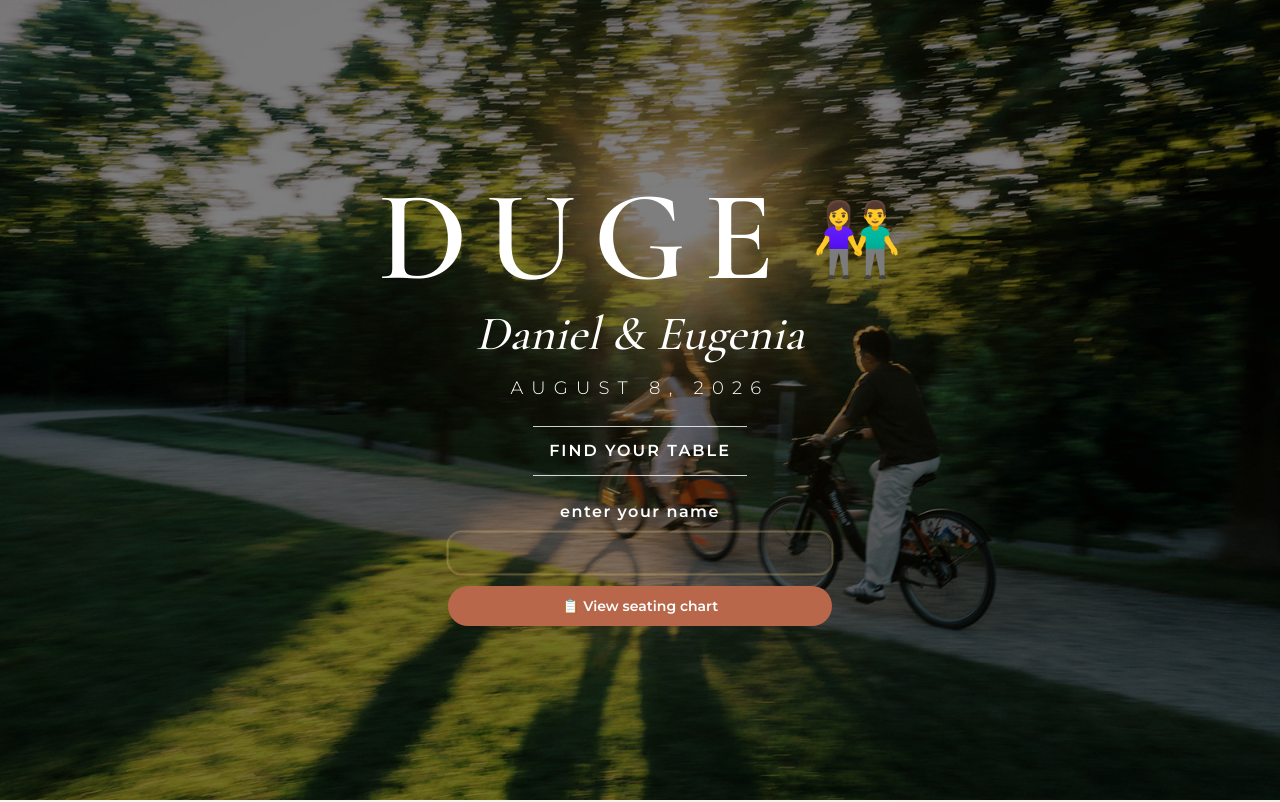
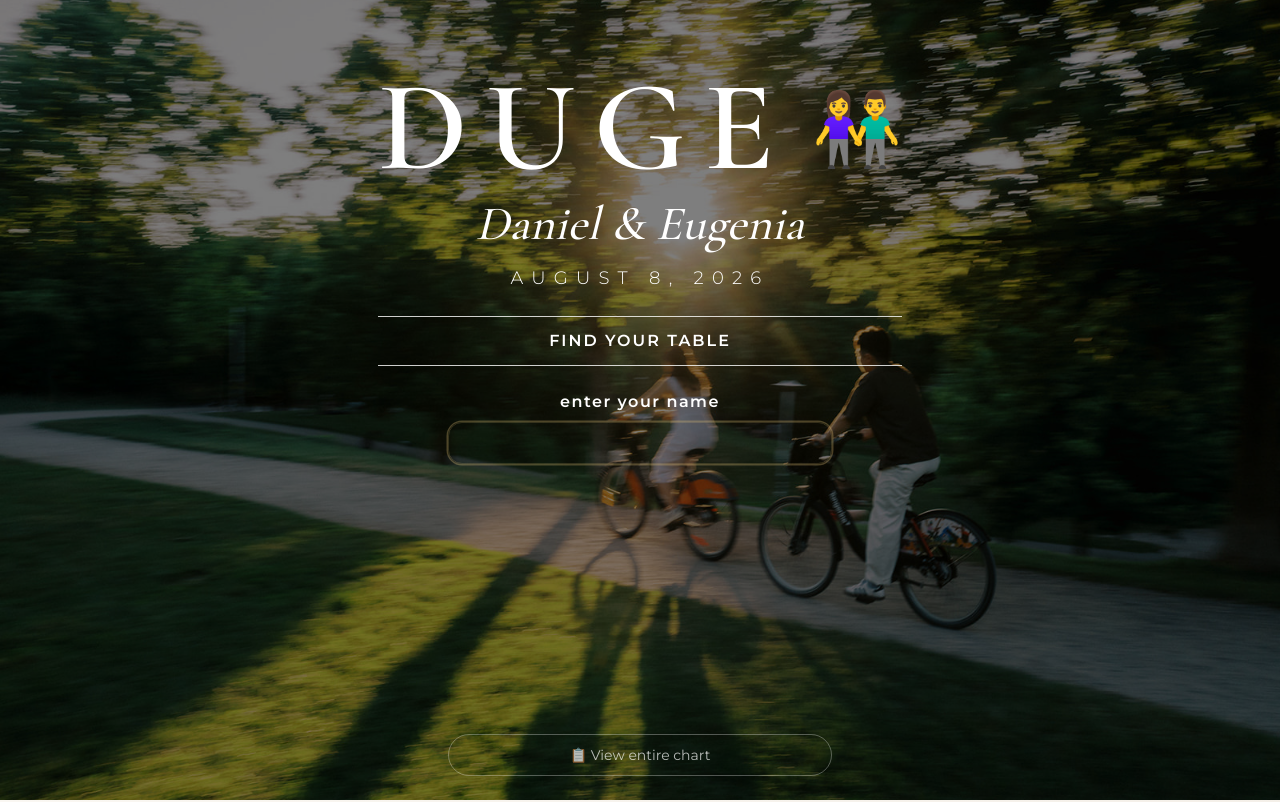
Before and after one commit to joshwong382/wedding, a Next.js app: page / in a window 1280 px wide. Shown: the top 802 px of the page. Built offline with nearby package versions, Linux system fonts and the light colour scheme; a web font is replaced by a local one.

Commit message:
Make seating chart button subtle and push to bottom before confirmation

```diff
--- a/src/components/hero.tsx
+++ b/src/components/hero.tsx
@@ -22,7 +22,7 @@ export function Hero() {
   return (
     <section
       id="home"
-      className="relative flex min-h-svh items-start justify-center bg-neutral-900 pt-16 pb-16 sm:items-center sm:pt-0 sm:pb-0 short:pt-6 short:pb-10"
+      className="relative flex min-h-svh flex-col items-center bg-neutral-900 pt-16 pb-16 sm:pt-16 sm:pb-0 short:pt-6 short:pb-10"
     >
       <picture className="absolute inset-0 overflow-hidden">
         <source srcSet={hero.mobileImage} media="(max-width: 768px)" />
@@ -39,7 +39,7 @@ export function Hero() {
         style={{ opacity: theme.heroOverlay }}
       />
 
-      <div className="relative z-10 mx-auto max-w-[900px] px-4 text-center text-white">
+      <div className="relative z-10 mx-auto flex max-w-[900px] flex-1 flex-col px-4 text-center text-white">
         {/* Moniker + emoji */}
         <div className={anim("flex items-center justify-center gap-3 sm:gap-5", "hero-element hero-delay-1")}>
           <h1
@@ -73,7 +73,7 @@ export function Hero() {
           </h3>
         </div>
 
-        <div className={anim("mt-6 short:mt-3", "hero-element hero-delay-3")}>
+        <div className={anim("mt-6 short:mt-3 flex flex-1 flex-col", "hero-element hero-delay-3")}>
           <SeatingSearch />
         </div>
       </div>
--- a/src/components/seating-search.tsx
+++ b/src/components/seating-search.tsx
@@ -151,7 +151,7 @@ export function SeatingSearch() {
   }
 
   return (
-    <div className="mx-auto w-full max-w-sm" ref={rootRef}>
+    <div className="mx-auto flex w-full max-w-sm flex-1 flex-col" ref={rootRef}>
       <label
         htmlFor="seating-input"
         className="mb-2 block text-base font-bold tracking-[1.5px] text-white"
@@ -252,8 +252,8 @@ export function SeatingSearch() {
       {/* Actions sit outside the result card: the card stays purely
           informational, and the chart stays reachable before searching and
           when a name doesn't match. */}
+      {state.stage === "result" && (
         <div className="mt-3 space-y-2">
-        {state.stage === "result" && (
           <button
             type="button"
             onClick={() => setMapOpen(true)}
@@ -261,16 +261,15 @@ export function SeatingSearch() {
           >
             📍 View floor plan
           </button>
-        )}
-
           <button
             type="button"
             onClick={() => setChartOpen(true)}
-          className="w-full rounded-full bg-[var(--color-primary)] py-2.5 text-sm font-semibold text-white transition-opacity hover:opacity-90"
+            className="w-full rounded-full border border-white/30 py-2.5 text-sm font-medium text-white/70 transition-colors hover:border-white/50 hover:text-white"
           >
-          📋 View seating chart
+            📋 View entire chart
           </button>
         </div>
+      )}
 
       <BottomSheet
         open={chartOpen}
@@ -353,17 +352,19 @@ export function SeatingSearch() {
               >
                 📍 Floor plan
               </button>
+            </div>
+          </div>,
+          document.body,
+        )}
+
+      {state.stage !== "result" && (
         <button
           type="button"
           onClick={() => setChartOpen(true)}
-                tabIndex={cardVisible ? -1 : 0}
-                className="whitespace-nowrap rounded-full px-2 py-1.5 text-xs font-medium transition-colors hover:bg-white/10"
+          className="mt-auto mb-6 w-full rounded-full border border-white/30 py-2.5 text-sm font-medium text-white/70 transition-colors hover:border-white/50 hover:text-white"
         >
-                📋 Seating Chart
+          📋 View entire chart
         </button>
-            </div>
-          </div>,
-          document.body,
       )}
     </div>
   );
```
Lines whose indentation alone changed are shown as unchanged.
